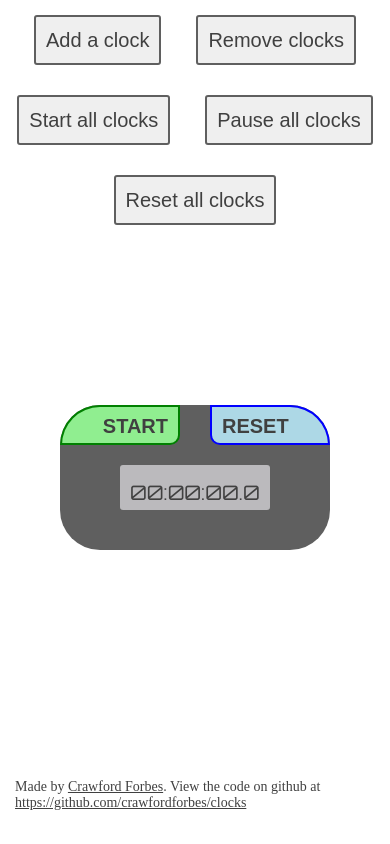
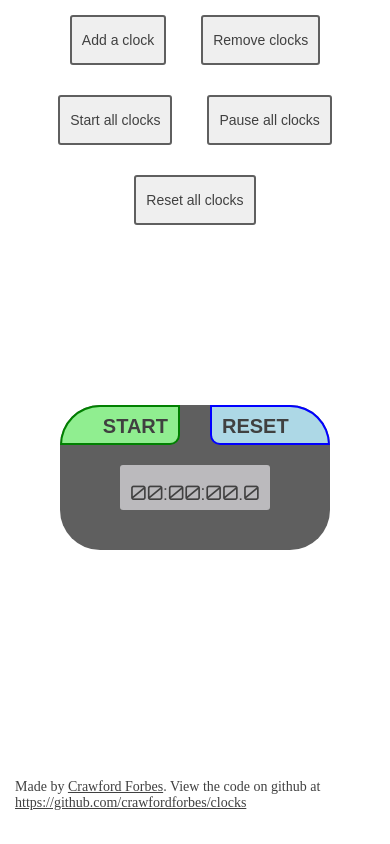
Before and after one commit to crawfordforbes/clocks, a plain HTML site: page index.html in a window 390 px wide. Drawn offline with Linux system fonts and the light colour scheme.

Commit message:
updating buttons for mobile

```diff
--- a/responsive.css
+++ b/responsive.css
@@ -7,7 +7,7 @@
 		margin-top: 140px;
 	}
 	.cpanel {
-		height: 170px
+		height: 170px;
 	}
 }
 
@@ -23,7 +23,10 @@
 		margin-top: 220px;
 	}
 	.cpanel {
-		height: 250px
+		height: 250px;
+	}
+	.cpanel button {
+		font-size: 14px;
 	}
 }
 
@@ -32,6 +35,6 @@
 		margin-top: 360px;
 	}
 	.cpanel {
-		height: 340px
+		height: 340px;
 	}
 }
```
